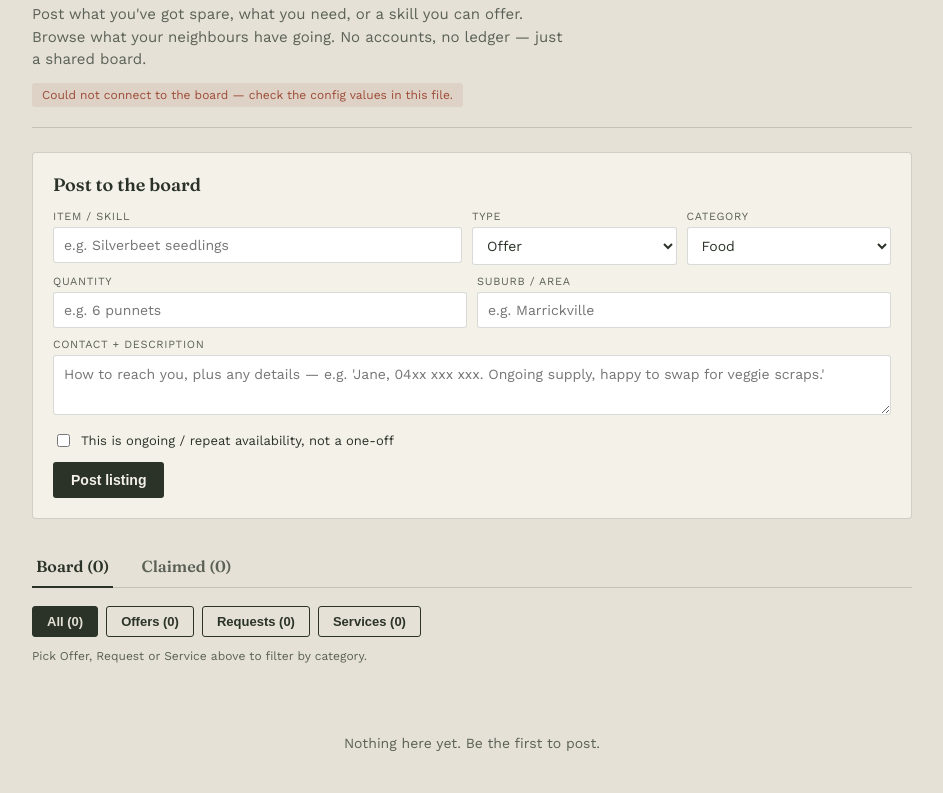
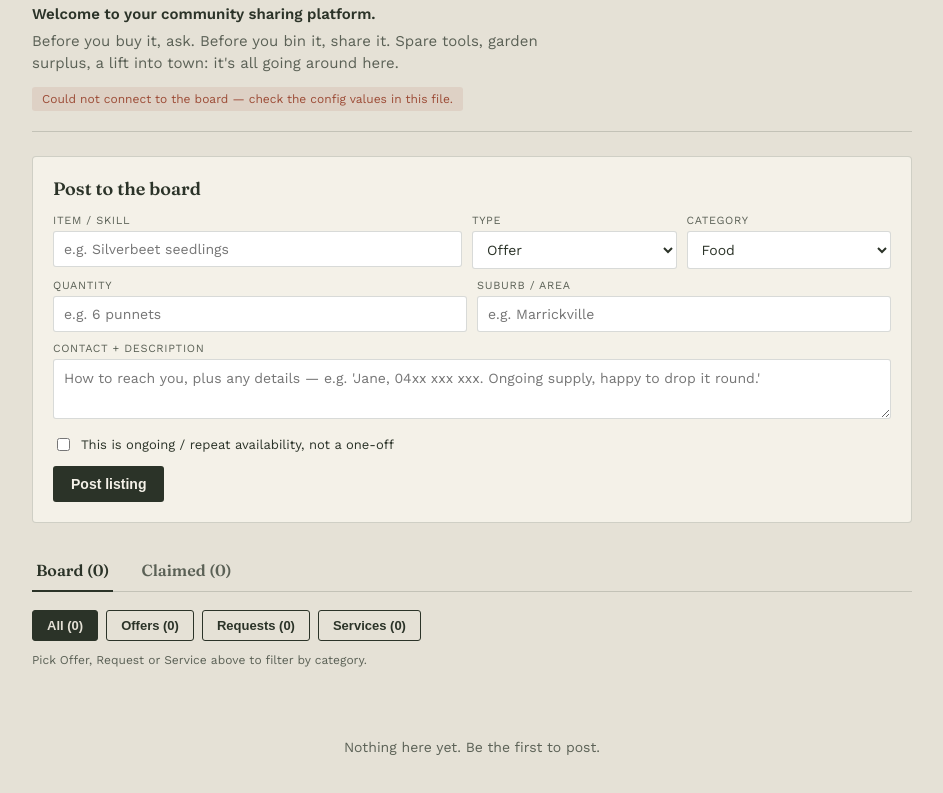
Before and after one commit to CommunityResources-PenrithRegion/resource-redirect-Penrith, a plain HTML site: page index.html in a window 1280 px wide. Shown: the part 99-892 px from the top of the page, without its empty margins (168-1111 px from the left). Drawn offline with nearby package versions, Linux system fonts and the light colour scheme; no server answers.

Commit message:
Adding icon and new taglines

```diff
--- a/index.html
+++ b/index.html
@@ -4,6 +4,11 @@
 <meta charset="UTF-8" />
 <meta name="viewport" content="width=device-width, initial-scale=1.0" />
 <title>Resource Redirect</title>
+<meta name="theme-color" content="#2B3328" />
+<meta name="apple-mobile-web-app-title" content="Resource Redirect" />
+<link rel="icon" type="image/png" sizes="32x32" href="favicon-32.png" />
+<link rel="apple-touch-icon" href="apple-touch-icon.png" />
+<link rel="manifest" href="manifest.json" />
 <script src="https://cdn.jsdelivr.net/npm/@supabase/supabase-js@2"></script>
 <style>
 @import url('https://fonts.googleapis.com/css2?family=Fraunces:opsz,wght@9..144,400;9..144,600;9..144,700&family=Work+Sans:wght@400;500;600;700&display=swap');
@@ -63,6 +68,8 @@ body {
   margin: 0;
   line-height: 1.5;
 }
+
+.rr-welcome { display: block; color: var(--ink); font-weight: 600; margin-bottom: 4px; }
 
 .rr-status {
   display: inline-block;
@@ -222,7 +229,7 @@ body {
 <div class="rr-header">
   <p class="rr-eyebrow">Community Resource Board</p>
   <h1 class="rr-title" id="rr-region-title">Resource Redirect</h1>
-  <p class="rr-sub">Post what you've got spare, what you need, or a skill you can offer. Browse what your neighbours have going. No accounts, no ledger — just a shared board.</p>
+  <p class="rr-sub"><strong class="rr-welcome">Welcome to your community sharing platform.</strong>Before you buy it, ask. Before you bin it, share it. Spare tools, garden surplus, a lift into town: it's all going around here.</p>
   <span class="rr-status" id="rr-status">Connecting…</span>
 </div>
 
@@ -259,7 +266,7 @@ body {
     </div>
     <div class="rr-field">
       <label for="rr-contact">Contact + Description</label>
-      <textarea id="rr-contact" placeholder="How to reach you, plus any details — e.g. 'Jane, 04xx xxx xxx. Ongoing supply, happy to swap for veggie scraps.'" maxlength="400"></textarea>
+      <textarea id="rr-contact" placeholder="How to reach you, plus any details — e.g. 'Jane, 04xx xxx xxx. Ongoing supply, happy to drop it round.'" maxlength="400"></textarea>
     </div>
     <div class="rr-ongoing-row">
       <input type="checkbox" id="rr-ongoing" />
```
Also changed, not shown: apple-touch-icon.png (added), favicon-32.png (added), icon-192.png (added), icon-512.png (added), manifest.json (added).
